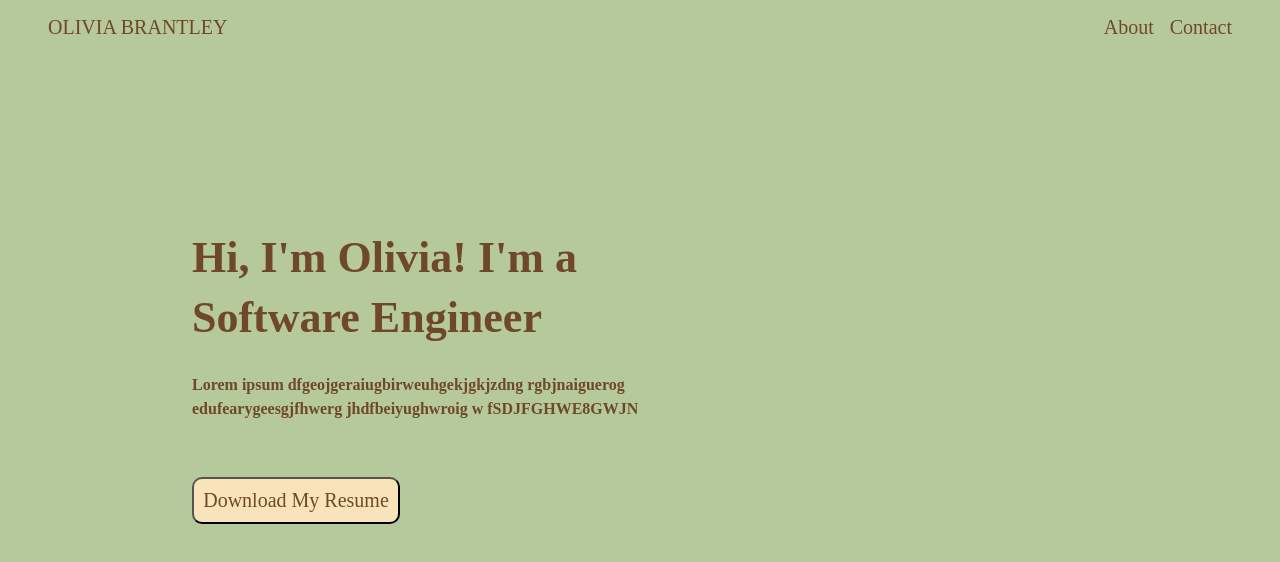
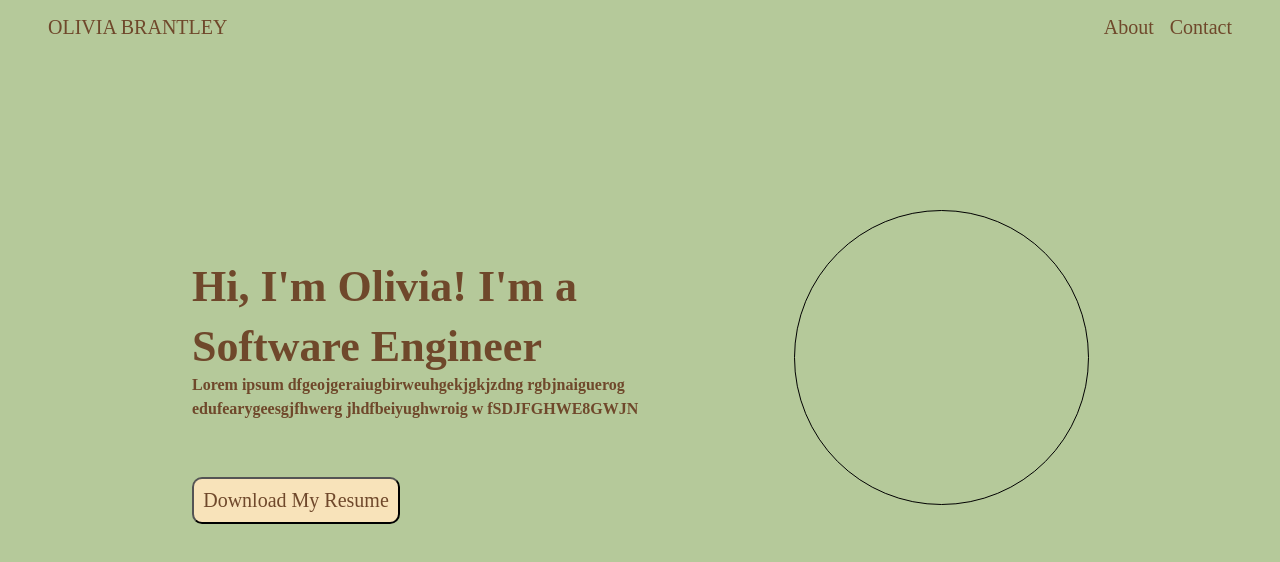
Before and after one commit to olvbrntly/personal-site, a React (Create React App) app: page / in a window 1280 px wide. Shown: the top 562 px of the page. Built offline with nearby package versions, Linux system fonts and the light colour scheme.

Commit message:
split panel into right and left

```diff
--- a/src/components/IntroPanel.js
+++ b/src/components/IntroPanel.js
@@ -1,18 +1,25 @@
-import React from "react"
-import '../index.css'
+import React from "react";
+import '../index.css';
 
 const IntroPanel = () =>{
     return(
         <div className="intro-panel">
-            <div className="intro" > Hi, I'm Olivia! I'm a Software Engineer</div>
-            <div className="intro-sub">Lorem ipsum dfgeojgeraiugbirweuhgekjgkjzdng rgbjnaiguerog edufearygeesgjfhwerg jhdfbeiyughwroig  w fSDJFGHWE8GWJN </div>
+            <div className="intro-panel-right">
+                <h1 className="intro" >Hi, I'm Olivia! I'm a Software Engineer</h1>
+                <div className="intro-sub">Lorem ipsum dfgeojgeraiugbirweuhgekjgkjzdng rgbjnaiguerog edufearygeesgjfhwerg jhdfbeiyughwroig  w fSDJFGHWE8GWJN </div>
 
-            <button className="intro-resume-button"> Download My Resume</button>
+                <button className="intro-resume-button"> Download My Resume</button>
+            </div>
+
+            <div className="intro-panel-left">
+                <div className="info-panel-photo">
+            </div>
 
 
+            </div>
 
         </div>
     )
 }
 
-export default IntroPanel
+export default IntroPanel;
```
